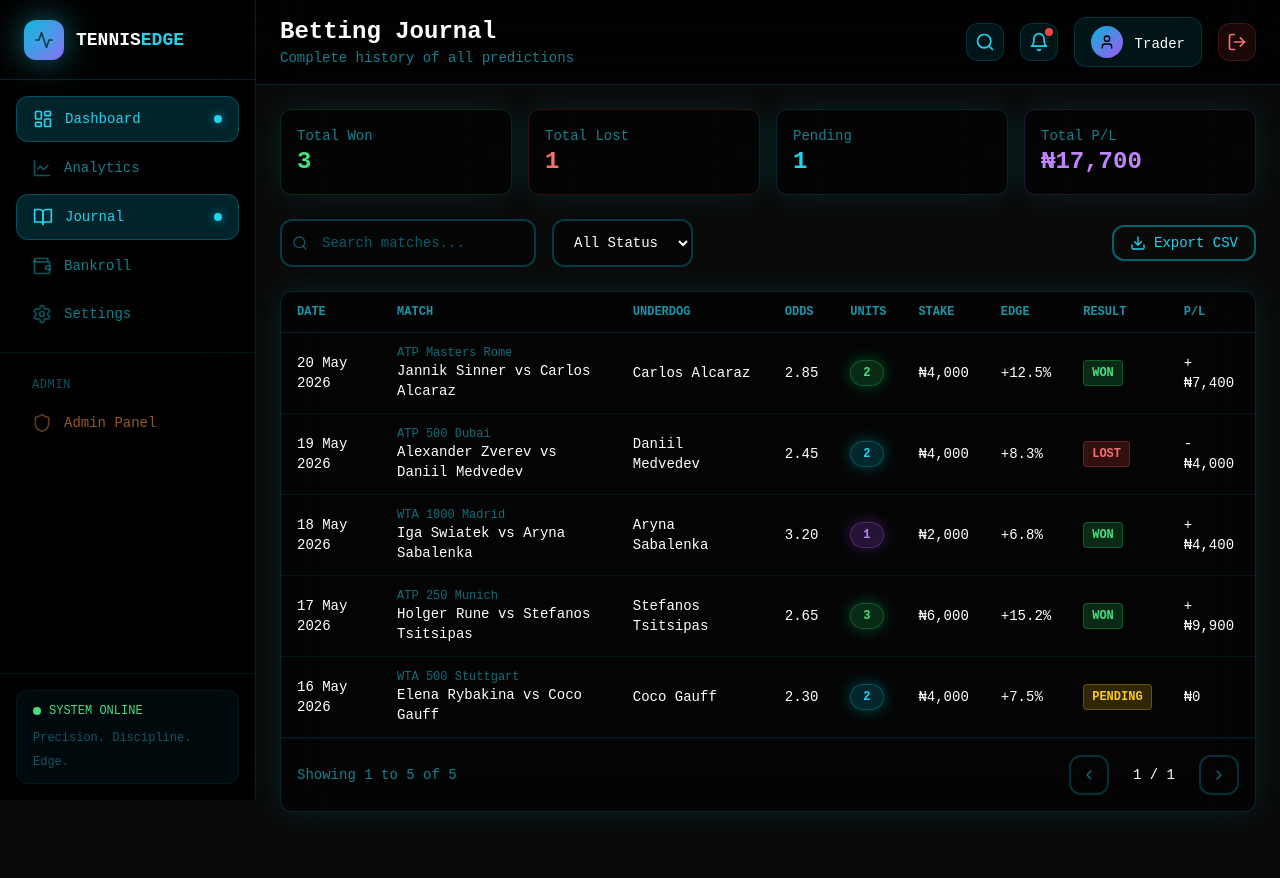
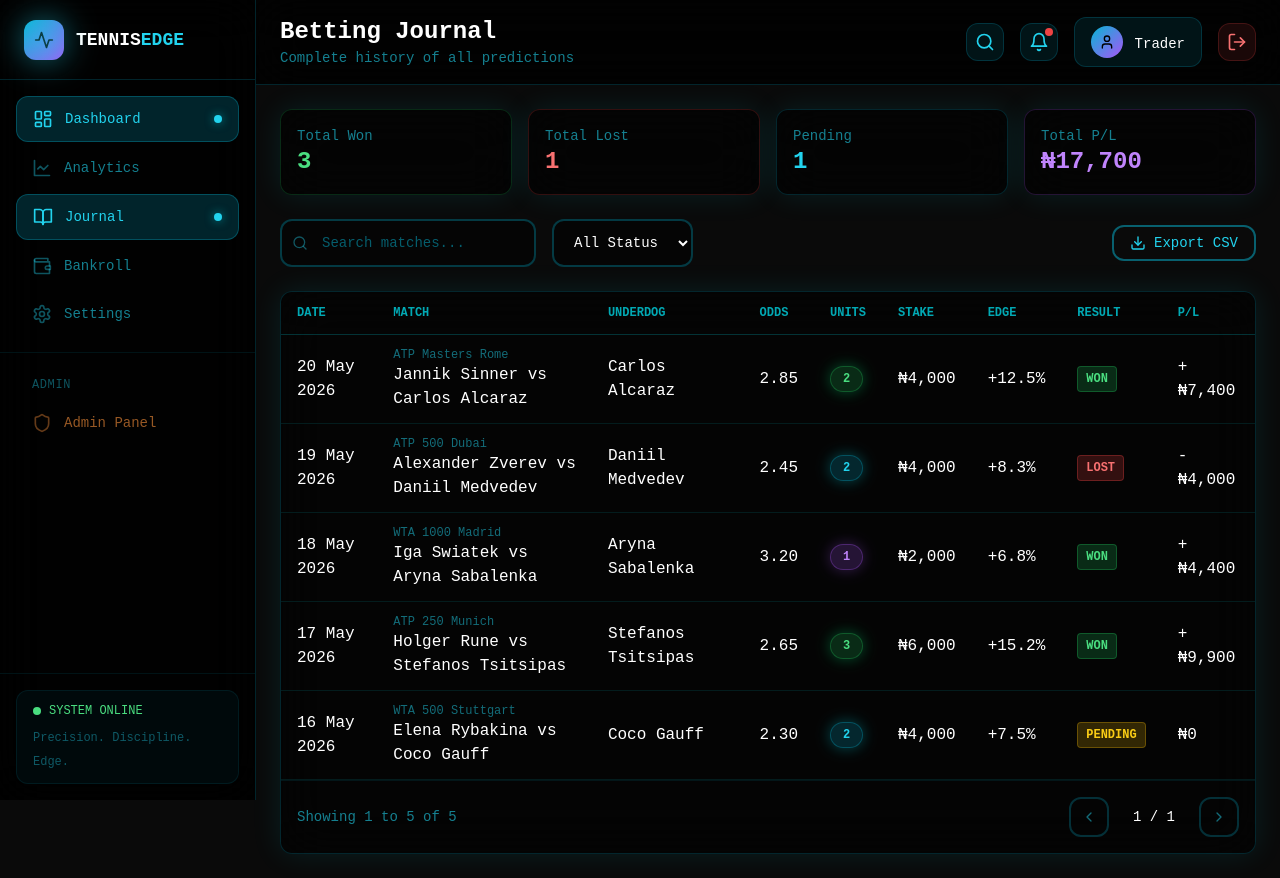
Before and after one commit to jasonofem/TennisEdge, a Next.js app: page /dashboard/journal in a window 1280 px wide. Before the commit the page ends 836 px from the top, so only its background shows below. Built offline with nearby package versions, Linux system fonts and the light colour scheme.

Commit message:
Update globals.css

```diff
--- a/src/app/globals.css
+++ b/src/app/globals.css
@@ -4,44 +4,44 @@
 
 @import url('https://fonts.googleapis.com/css2?family=Inter:wght@400;500;600;700;800;900&family=JetBrains+Mono:wght@400;500;600;700&display=swap');
 
-@layer base {
-  :root {
-    --background: 0 0% 4%;
-    --foreground: 0 0% 98%;
-    --card: 0 0% 4%;
-    --card-foreground: 0 0% 98%;
-    --popover: 0 0% 4%;
-    --popover-foreground: 0 0% 98%;
-    --primary: 187 100% 50%;
-    --primary-foreground: 0 0% 4%;
-    --secondary: 270 70% 60%;
-    --secondary-foreground: 0 0% 98%;
-    --muted: 0 0% 15%;
-    --muted-foreground: 0 0% 65%;
-    --accent: 187 100% 50%;
-    --accent-foreground: 0 0% 4%;
-    --destructive: 0 84% 60%;
-    --destructive-foreground: 0 0% 98%;
-    --border: 187 100% 50% / 20%;
-    --input: 187 100% 50% / 20%;
-    --ring: 187 100% 50%;
-    --radius: 0.75rem;
-  }
+* {
+  margin: 0;
+  padding: 0;
+  box-sizing: border-box;
 }
 
-@layer base {
-  * {
-    @apply border-border;
-  }
+:root {
+  --background: #0a0a0a;
+  --foreground: #ffffff;
+  --card: #111111;
+  --card-foreground: #ffffff;
+  --primary: #00f0ff;
+  --primary-foreground: #0a0a0a;
+  --secondary: #a855f7;
+  --secondary-foreground: #ffffff;
+  --muted: #1a1a1a;
+  --muted-foreground: #9ca3af;
+  --accent: #00f0ff;
+  --accent-foreground: #0a0a0a;
+  --destructive: #ff3366;
+  --destructive-foreground: #ffffff;
+  --border: rgba(0, 240, 255, 0.2);
+  --input: rgba(0, 240, 255, 0.2);
+  --ring: #00f0ff;
+  --radius: 0.75rem;
+}
 
-  body {
-    @apply bg-background text-foreground;
-    font-family: 'Inter', system-ui, sans-serif;
-  }
+html {
+  scroll-behavior: smooth;
+}
 
-  html {
-    scroll-behavior: smooth;
-  }
+body {
+  font-family: 'Inter', system-ui, sans-serif;
+  background-color: #0a0a0a;
+  color: #ffffff;
+  min-height: 100vh;
+  -webkit-font-smoothing: antialiased;
+  -moz-osx-font-smoothing: grayscale;
 }
 
 /* Custom Scrollbar */
@@ -63,40 +63,12 @@
   background: rgba(0, 240, 255, 0.5);
 }
 
-/* Glitch Effect */
-.glitch-1, .glitch-2 {
-  clip-path: polygon(0 0, 100% 0, 100% 100%, 0 100%);
-}
-
-.glitch-1 {
-  animation: glitch1 2s infinite linear alternate-reverse;
-}
-
-.glitch-2 {
-  animation: glitch2 3s infinite linear alternate-reverse;
-}
-
-@keyframes glitch1 {
-  0%, 100% { transform: translate(0); }
-  20% { transform: translate(-2px, 2px); }
-  40% { transform: translate(-2px, -2px); }
-  60% { transform: translate(2px, 2px); }
-  80% { transform: translate(2px, -2px); }
-}
-
-@keyframes glitch2 {
-  0%, 100% { transform: translate(0); }
-  20% { transform: translate(2px, -2px); }
-  40% { transform: translate(2px, 2px); }
-  60% { transform: translate(-2px, -2px); }
-  80% { transform: translate(-2px, 2px); }
-}
-
 /* Background Grid Pattern */
 .bg-cyber-grid {
   background-image:
-    linear-gradient(rgba(0, 240, 255, 0.05) 1px, transparent 1px),
-    linear-gradient(90deg, rgba(0, 240, 255, 0.05) 1px, transparent 1px);
+    linear-gradient(rgba(0, 240, 255, 0.03) 1px, transparent 1px),
+    linear-gradient(90deg, rgba(0, 240, 255, 0.03) 1px, transparent 1px);
+  background-size: 50px 50px;
 }
 
 /* Glassmorphism */
@@ -108,42 +80,11 @@
 
 /* Neon Glow */
 .neon-text {
-  text-shadow: 0 0 10px currentColor, 0 0 20px currentColor, 0 0 30px currentColor;
+  text-shadow: 0 0 10px currentColor, 0 0 20px currentColor;
 }
 
 .neon-border {
-  box-shadow: 0 0 10px currentColor, inset 0 0 10px rgba(0, 240, 255, 0.1);
-}
-
-/* Shimmer Effect */
-.shimmer {
-  background: linear-gradient(
-    90deg,
-    rgba(0, 240, 255, 0) 0%,
-    rgba(0, 240, 255, 0.1) 50%,
-    rgba(0, 240, 255, 0) 100%
-  );
-  background-size: 200% 100%;
-  animation: shimmer 2s linear infinite;
-}
-
-@keyframes shimmer {
-  0% { background-position: -200% 0; }
-  100% { background-position: 200% 0; }
-}
-
-/* Pulse Animation */
-@keyframes pulse-glow {
-  0%, 100% {
-    box-shadow: 0 0 20px rgba(0, 240, 255, 0.5);
-  }
-  50% {
-    box-shadow: 0 0 40px rgba(0, 240, 255, 0.8);
-  }
-}
-
-.animate-pulse-glow {
-  animation: pulse-glow 2s ease-in-out infinite;
+  box-shadow: 0 0 10px currentColor;
 }
 
 /* Selection */
@@ -158,23 +99,6 @@
   outline-offset: 2px;
 }
 
-/* Table Styles */
-.data-table {
-  @apply w-full text-sm font-mono;
-}
-
-.data-table th {
-  @apply text-left text-cyan-400/70 uppercase text-xs font-semibold py-3 px-4 border-b border-cyan-500/20;
-}
-
-.data-table td {
-  @apply py-3 px-4 border-b border-cyan-500/10 text-white;
-}
-
-.data-table tr:hover td {
-  @apply bg-cyan-500/5;
-}
-
 /* Loading Animation */
 .loading-dot {
   animation: loadingDot 1.4s infinite ease-in-out both;
@@ -182,9 +106,49 @@
 
 .loading-dot:nth-child(1) { animation-delay: -0.32s; }
 .loading-dot:nth-child(2) { animation-delay: -0.16s; }
-.loading-dot:nth-child(3) { animation-delay: 0; }
+.loading-dot:nth-child(3) { animation-delay: 0s; }
 
 @keyframes loadingDot {
   0%, 80%, 100% { transform: scale(0); }
   40% { transform: scale(1); }
 }
+
+@keyframes pulse-glow {
+  0%, 100% {
+    box-shadow: 0 0 20px rgba(0, 240, 255, 0.5);
+  }
+  50% {
+    box-shadow: 0 0 40px rgba(0, 240, 255, 0.8);
+  }
+}
+
+.animate-pulse-glow {
+  animation: pulse-glow 2s ease-in-out infinite;
+}
+
+/* Data Table Styles */
+.data-table {
+  width: 100%;
+  text-size: 0.875rem;
+  font-family: 'JetBrains Mono', monospace;
+}
+
+.data-table th {
+  text-align: left;
+  color: rgba(0, 240, 255, 0.7);
+  text-transform: uppercase;
+  font-size: 0.75rem;
+  font-weight: 600;
+  padding: 0.75rem 1rem;
+  border-bottom: 1px solid rgba(0, 240, 255, 0.2);
+}
+
+.data-table td {
+  padding: 0.75rem 1rem;
+  border-bottom: 1px solid rgba(0, 240, 255, 0.1);
+  color: #ffffff;
+}
+
+.data-table tr:hover td {
+  background: rgba(0, 240, 255, 0.05);
+}
```
